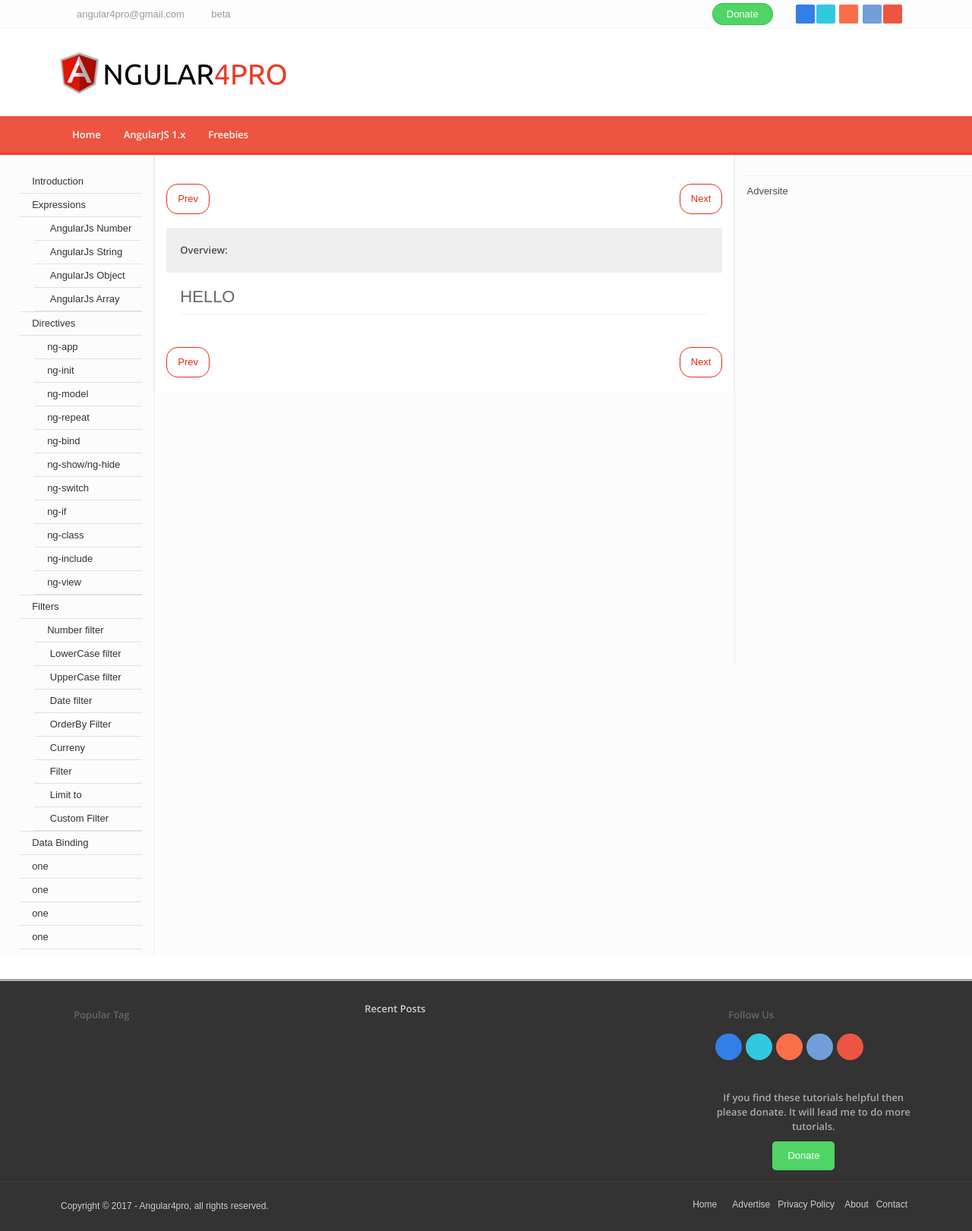
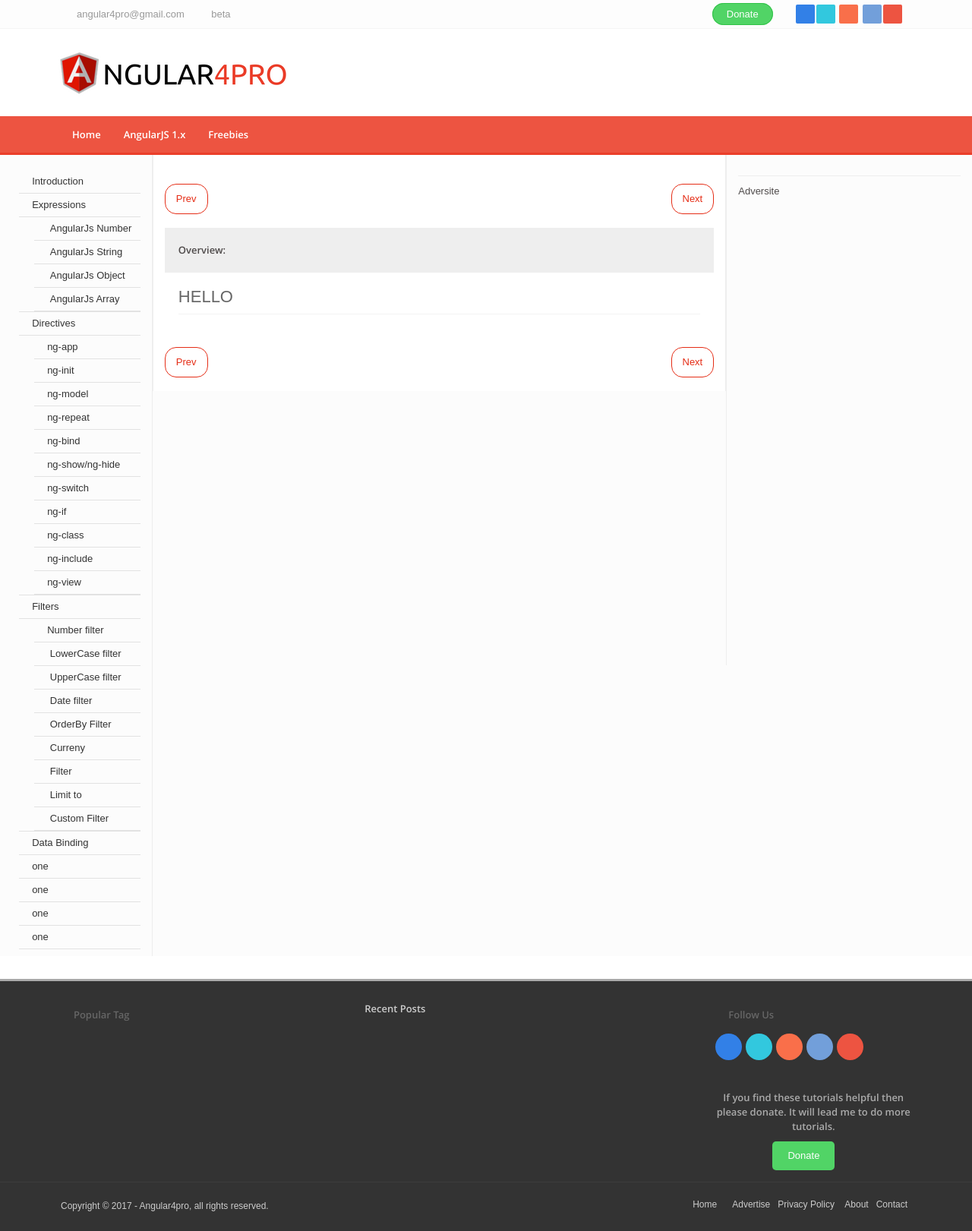
Before and after one commit to angular4pro/angular4pro.github.io, a Jekyll site: the page built from index.md, in a window 1280 px wide. Shown: the whole page at 76% size. Built offline with Jekyll 4.4.1, drawn with Linux system fonts in a browser that asks for light colours; some web fonts are replaced; comment, search, counter and statistics services are not loaded.

Commit message:
Update default.html

```diff
--- a/_layouts/default.html
+++ b/_layouts/default.html
@@ -17,7 +17,7 @@
 <div class="main-block">
 <div style="display:none;" class="page-heading-two">
 <div class="container"> <h2>Angular Js - Introduction<div class="clearfix"></div></div></div>
-<div class="row">
+<div class="row" style="margin-right: 0px ! important;">
 
 {% assign current = page.url | downcase | split: '/' %}
 
```
